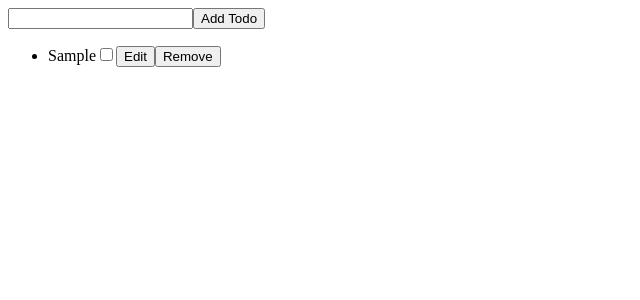
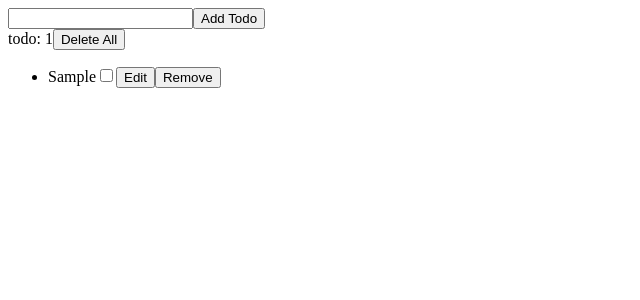
Before and after one commit to Granit-700/todolist-test, a React (Vite) app: page / in a window 1280 px wide. Both pictures are taken after typing "Sample" into the empty fields and a click on the button "Add Todo". Shown: the top 300 px of the page, without its empty margins (0-640 px from the left). Built offline with nearby package versions, Linux system fonts and the light colour scheme.

Commit message:
feat(TodoToolbar): add todos count and delete all action

```diff
--- a/src/TodoApp.tsx
+++ b/src/TodoApp.tsx
@@ -2,6 +2,7 @@ import { useEffect, useState } from "react";
 import TodoInput from "./components/TodoInput";
 import TodoList from "./components/TodoList";
 import type { TodoListType } from "./types";
+import TodoToolbar from "./components/TodoToolbar";
 
 function TodoApp() {
 
@@ -30,6 +31,8 @@ function TodoApp() {
     setTodos(filteredTodos);
   };
 
+  const deleteAllTodos = () => setTodos([]);
+
   const updateTodo = (
     currentId: number,
     newText: string,
@@ -49,6 +52,7 @@ function TodoApp() {
   return (
     <div>
       <TodoInput createTodo={createTodo} />
+      <TodoToolbar deleteAllTodos={deleteAllTodos} todosCount={todos.length} />
       <TodoList
         todos={todos}
         deleteTodo={deleteTodo}
--- /dev/null
+++ b/src/components/TodoToolbar.tsx
@@ -0,0 +1,16 @@
+import type { TodoToolbarProps } from "../types";
+
+const TodoToolbar = ({ deleteAllTodos, todosCount }: TodoToolbarProps) => {
+  return (
+    <div>
+      <span>
+        todo{todosCount > 1 ? "s" : ""}: {todosCount}
+      </span>
+      {todosCount >= 1 && (
+        <button onClick={deleteAllTodos}>Delete All</button>
+      )}
+    </div>
+  );
+};
+
+export default TodoToolbar;
--- a/src/types.ts
+++ b/src/types.ts
@@ -33,3 +33,8 @@ export interface TodoEditProps {
   todo: TodoItemType;
   setIsOpen: React.Dispatch<React.SetStateAction<boolean>>;
 };
+
+export interface TodoToolbarProps {
+  deleteAllTodos: () => void;
+  todosCount: number;
+};
```
